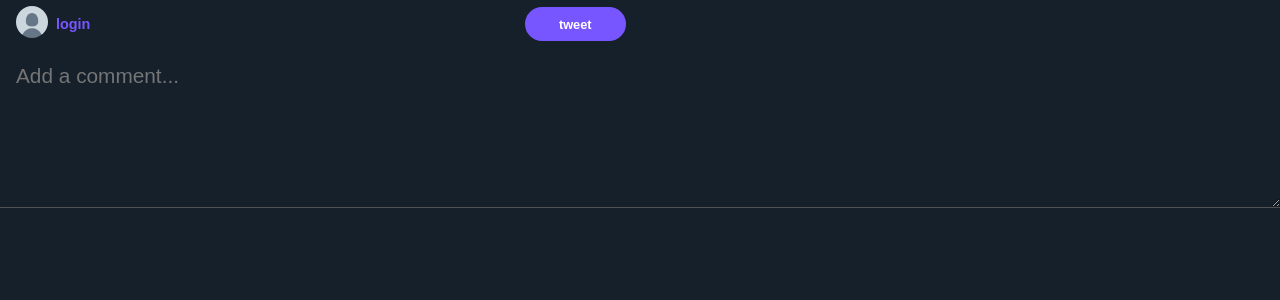
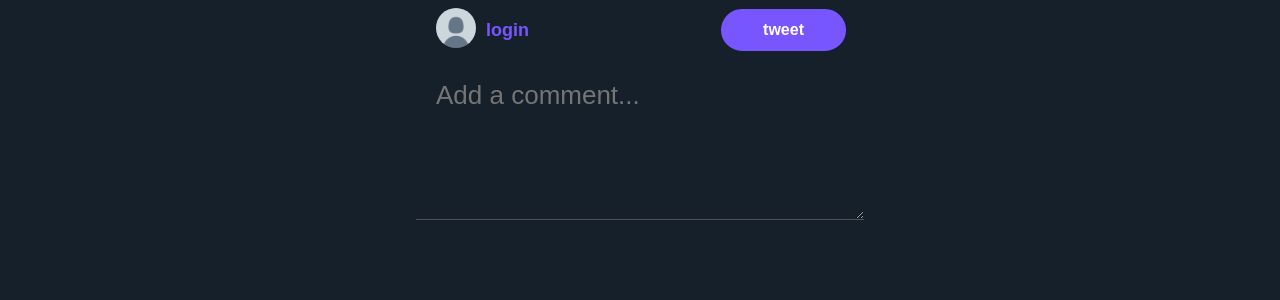
Before and after one commit to iota-unum/new-editor, a Next.js app: page /send in a window 1280 px wide. Shown: the top 300 px of the page. Built offline with nearby package versions, Linux system fonts and the light colour scheme; no server answers; a web font is replaced by a local one.

Commit message:
hopefully fixed breakpoints for larger screens

```diff
--- a/pages/send.js
+++ b/pages/send.js
@@ -120,6 +120,8 @@ function Send() {
             height: 100%;
             display: flex;
             flex-direction: column;
+            width: var(--containerWidth);
+            margin: 0 auto;
           }
 
           .section-form {
--- a/styles/globals.css
+++ b/styles/globals.css
@@ -5,36 +5,50 @@
   --containerWidth: 100vw;
 }
 
-@media (min-width: 768px) {
+@media (min-width: 576px) {
   :root {
     --containerWidth: 80vw;
-    font-size: 16px;
+    font-size: 18px;
+  }
+}
+@media (min-width: 669px) {
+  :root {
+    --containerWidth: 60vw;
+    font-size: 20px;
+  }
+}
+@media (min-width:810px) {
+  :root {
+    --containerWidth: 50vw;
+    font-size: 20px;
   }
 }
 @media (min-width: 992px) {
   :root {
-    --containerWidth: 60vw;
+    --containerWidth: 45vw;
+  }
+}
+@media (min-width: 1080px) {
+  :root {
+    --containerWidth: 40vw;
   }
 }
 @media (min-width: 1200px) {
   :root {
-    --containerWidth: 50vw;
-  }
-}
-@media (min-width: 1500px) {
-  :root {
-    --containerWidth: 40vw;
-  }
-}
-@media (min-width: 1900px) {
-  :root {
-    --containerWidth: 22vw;
+    --containerWidth: 35vw;
     font-size: 20px;
   }
 }
-@media (min-width: 2100px) {
+@media (min-width: 1440px) {
   :root {
-    --containerWidth: 25vw;
+    --containerWidth: 30vw;
+    font-size: 22px;
+  }
+}
+@media (min-width: 1600px) {
+  :root {
+    --containerWidth: 23vw;
+    font-size: 22px;
   }
 }
 
@@ -56,6 +70,7 @@ body {
     Ubuntu, Cantarell, Fira Sans, Droid Sans, Helvetica Neue, sans-serif;
     /* font-family: 'Quicksand', sans-serif; */
     height: 100%;
+    background-color: var(--mainColor);
 
   }
 
```
